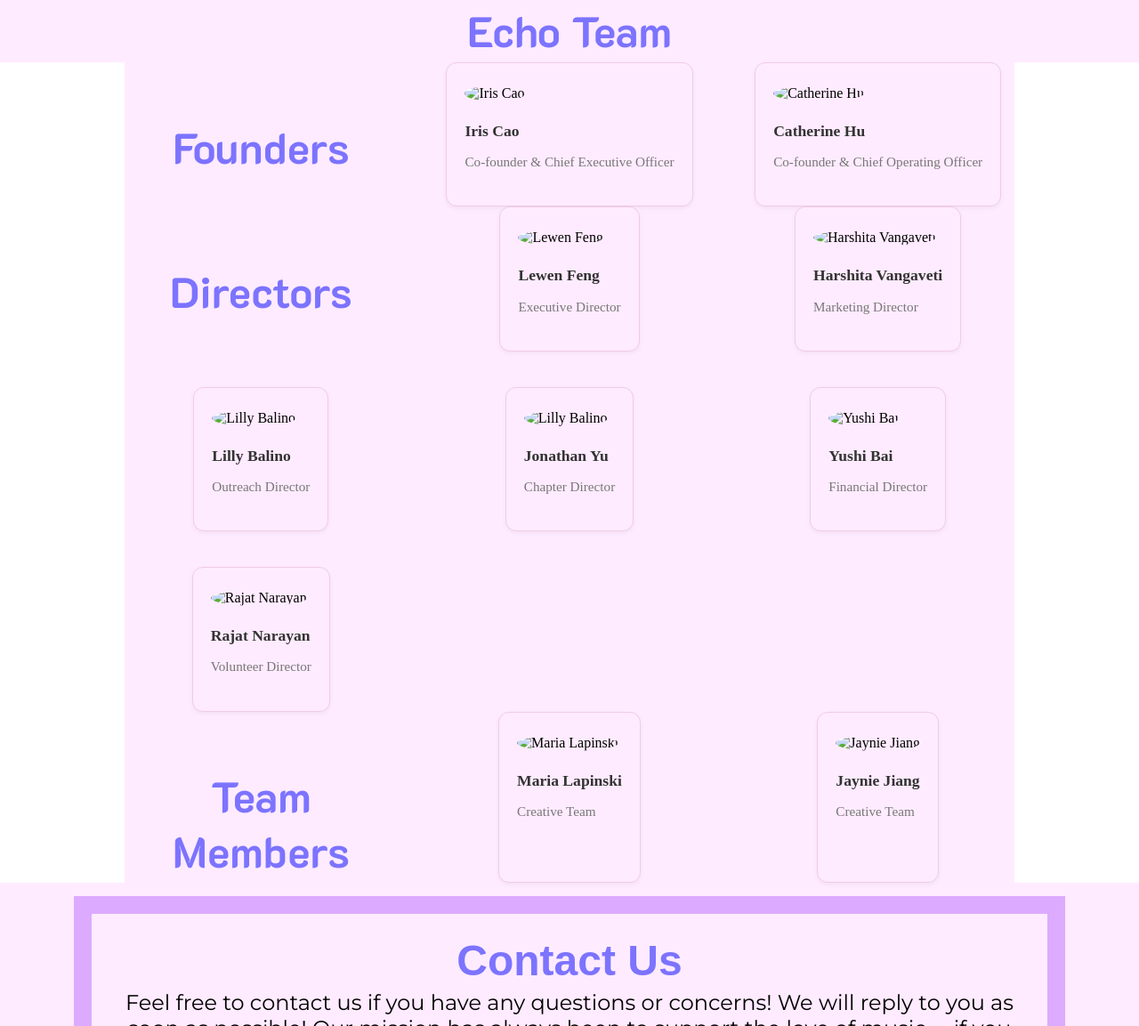
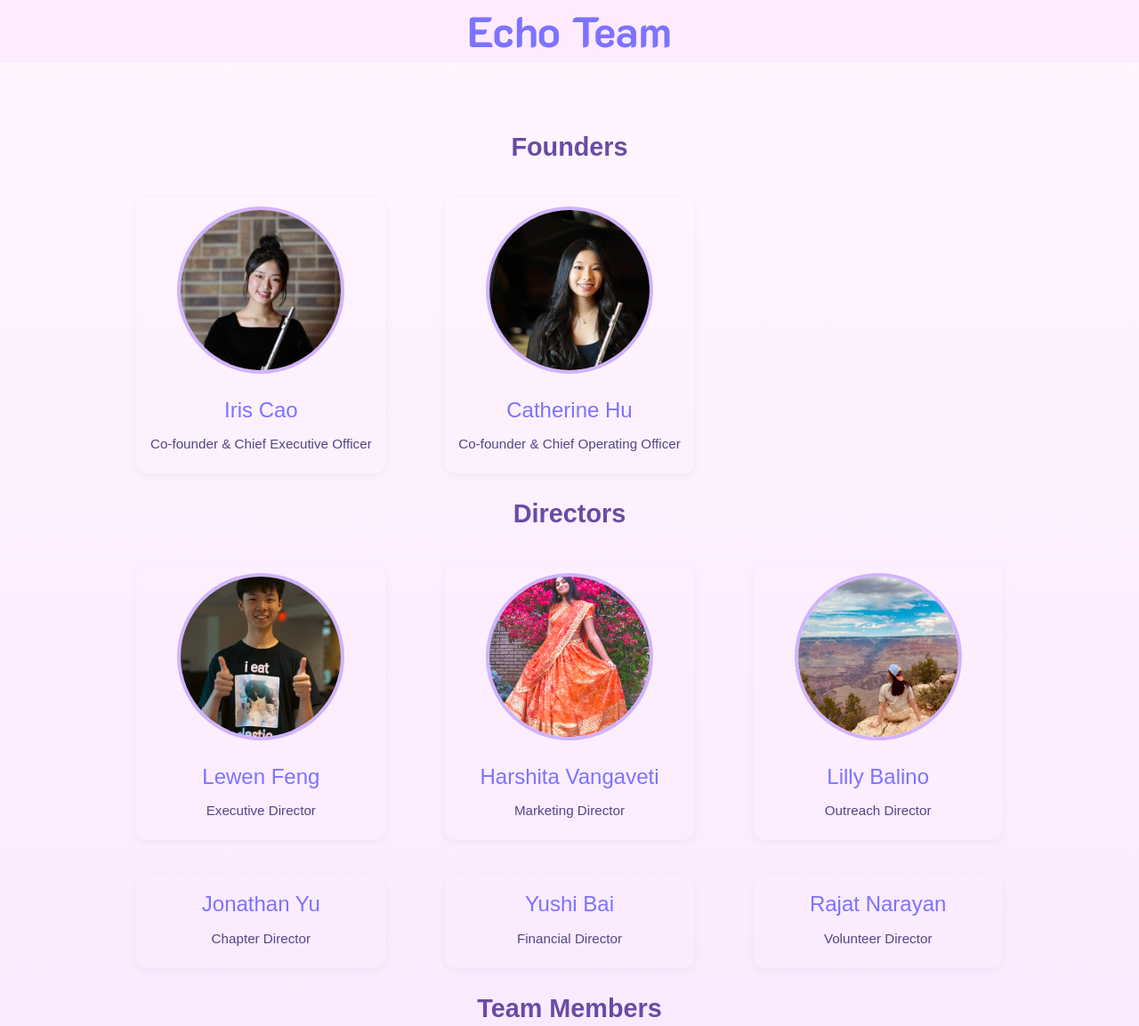
Before and after one commit to IrisSC09/echo_website, a plain HTML site: page our-team.html in a window 1280 px wide. Shown: the part 812-1965 px from the top of the page at 89% size. Drawn offline with Linux system fonts and the light colour scheme; a web font is replaced by a local one.

Commit message:
finished our-team.html

```diff
--- a/our-team.html
+++ b/our-team.html
@@ -44,72 +44,67 @@
     <div class="aboutDescHeader teamBackground teamHeader">
         <span class="aboutDescTitle teamTitle">Echo Team</span>
     </div>
+
+    <div class="team-section">
+        <h3 class="team-subtitle">Founders</h3>
         <div class="team-grid">
-        <h4 class="aboutDescTitle teamTitle">Founders</h4>
             <div class="team-card">
-            <img src="iris.avif" alt="Iris Cao" class="team-photo">
+                    <image src="imgs/team/iris.JPG" class="team-photo" alt="Iris Cao"/>
                     <h3 class="team-name">Iris Cao</h3>
                     <p class="team-role">Co-founder & Chief Executive Officer</p>
             </div>
-
                 <div class="team-card">
-            <img src="2.avif" alt="Catherine Hu" class="team-photo">
+                    <image src="imgs/team/catherine.jpg" class="team-photo" alt="Catherine Hu"/>
                     <h3 class="team-name">Catherine Hu</h3>
                     <p class="team-role">Co-founder & Chief Operating Officer</p>
             </div>
         </div>
+        <h3 class="team-subtitle">Directors</h3>
         <div class="team-grid">
-        <h4 class="aboutDescTitle teamTitle">Directors</h4>
             <div class="team-card">
-            <img src="4.avif" alt="Lewen Feng" class="team-photo">
+                <image src="imgs/team/lewen.webp" class="team-photo" alt="Lewen Feng"/>
                 <h3 class="team-name">Lewen Feng</h3>
                 <p class="team-role">Executive Director</p>
             </div>
-
             <div class="team-card">
-            <img src="4.avif" alt="Harshita Vangaveti" class="team-photo">
+                <image src="imgs/team/harshita.webp" class="team-photo" alt="Harshita Vangaveti"/>
                 <h3 class="team-name">Harshita Vangaveti</h3>
                 <p class="team-role">Marketing Director</p>
             </div>
-
             <div class="team-card">
-            <img src="4.avif" alt="Lilly Balino" class="team-photo">
+                <image src="imgs/team/lilly.webp" class="team-photo" alt="Lilly Balino"/>
                 <h3 class="team-name">Lilly Balino</h3>
                 <p class="team-role">Outreach Director</p>
             </div>
-
             <div class="team-card">
-            <img src="4.avif" alt="Lilly Balino" class="team-photo">
                 <h3 class="team-name">Jonathan Yu</h3>
                 <p class="team-role">Chapter Director</p>
             </div>
-
             <div class="team-card">
-            <img src="4.avif" alt="Yushi Bai" class="team-photo">
                 <h3 class="team-name">Yushi Bai</h3>
                 <p class="team-role">Financial Director</p>
             </div>
-
             <div class="team-card">
-            <img src="4.avif" alt="Rajat Narayan" class="team-photo">
                 <h3 class="team-name">Rajat Narayan</h3>
                 <p class="team-role">Volunteer Director</p>
             </div>
         </div>
+
+        <h3 class="team-subtitle">Team Members</h3>
         <div class="team-grid">
-        <h4 class="aboutDescTitle teamTitle">Team Members</h4>
             <div class="team-card">
-            <img src="4.avif" alt="Maria Lapinski" class="team-photo">
+                <image src="imgs/team/maria.webp" class="team-photo" alt="Maria Lapinski"/>
                 <h3 class="team-name">Maria Lapinski</h3>
                 <p class="team-role">Creative Team</p>
             </div>
-
             <div class="team-card">
-            <img src="4.avif" alt="Jaynie Jiang" class="team-photo">
-            <h3 class="team-name">Jaynie Jiang</h3>
+                <image src="imgs/team/jaynie.webp" class="team-photo" alt="Jaynie Chen Jiang"/>
+                <h3 class="team-name">Jaynie Chen Jiang</h3>
                 <p class="team-role">Creative Team</p>
             </div>
         </div>
+    </div>
+
     <div class="contactHolderOther contactOurTeam">
         <div class="homeAboutUs homeBottom otherContactMargin">
             <span class="homeAboutHeader">Contact Us</span>
--- a/styles.css
+++ b/styles.css
@@ -575,7 +575,7 @@ a {
 
 .team-section {
   text-align: center;
-  background: #ffebff;
+  background: linear-gradient(180deg, #fff5ff 0%, #f9e6ff 100%);
   padding: 50px 0;
 }
 
@@ -586,34 +586,52 @@ a {
   margin-bottom: 5px;
 }
 
-.team-sub {
-  font-size: 1rem;
-  color: #666;
+.team-subtitle {
+  font-size: 1.8rem;
+  font-family: "SUSE", sans-serif;
+  color: #6a4ba3;
+  text-align: center;
   margin-bottom: 40px;
+  font-weight: 600;
 }
 
 .team-grid {
-  background: #ffebff;
+  background: none;
   display: grid;
-  grid-template-columns: repeat(auto-fit, minmax(250px, 1fr));
+  grid-template-columns: repeat(3, minmax(220px, 1fr));
   gap: 40px;
+  max-width: 1000px;
   justify-items: center;
-  max-width: 1000px;
+  justify-content: center;
   margin: 0 auto;
 }
 
 .team-card {
-  background: #ffebff;
-  border: 1px solid #efcce6;
+  width: 260px;
+  background: none;
   border-radius: 12px;
-  padding: 25px 20px;
-  box-shadow: 0 2px 5px rgba(0,0,0,0.05);
-  transition: transform 0.2s ease, box-shadow 0.2s ease;
+  box-shadow: 0 2px 10px rgba(0,0,0,0.05);
+  padding: 10px;
+  transition: transform 0.3s ease, opacity 0.3s ease;
 }
 
 .team-card:hover {
   transform: translateY(-5px);
-  box-shadow: 0 6px 15px rgba(0,0,0,0.1);
+  box-shadow: 0 8px 18px rgba(0,0,0,0.1);
+}
+
+.team-name {
+  font-size: 1.5rem;
+  font-weight: 400;
+  font-family: "SUSE", sans-serif;
+  color: #7c73ff;
+  margin: 8px 0 4px;
+}
+
+.team-role {
+  font-size: 0.95rem;
+  font-family: "SUSE", sans-serif;
+  color: #534685;
 }
 
 .team-photo {
@@ -621,21 +639,10 @@ a {
   height: 180px;
   object-fit: cover;
   border-radius: 50%;
+  border: 4px solid #d1b3ff;
   margin-bottom: 15px;
+  transition: border-color 0.3s ease;
 }
-
-.team-name {
-  font-size: 1.1rem;
-  font-weight: 600;
-  color: #333;
-  margin: 8px 0 4px;
-}
-
-.team-role {
-  font-size: 0.95rem;
-  color: #777;
-}
-
 .teamHeader {
   padding-top: 15px;
 }
```
Also changed, not shown: imgs/catherine.avif (deleted), imgs/iris.avif (deleted), imgs/team/10.avif (deleted), imgs/team/2.avif (deleted), imgs/team/4.avif (deleted), imgs/team/5.avif (deleted), imgs/team/6.avif (deleted), imgs/team/7.avif (deleted), imgs/team/8.avif (deleted), imgs/team/9.avif (deleted), imgs/team/catherine.jpg (added), imgs/team/harshita.webp (added), imgs/team/iris.JPG (added), imgs/team/jaynie.webp (added), 3 more files. Lines whose indentation alone changed are shown as unchanged.
